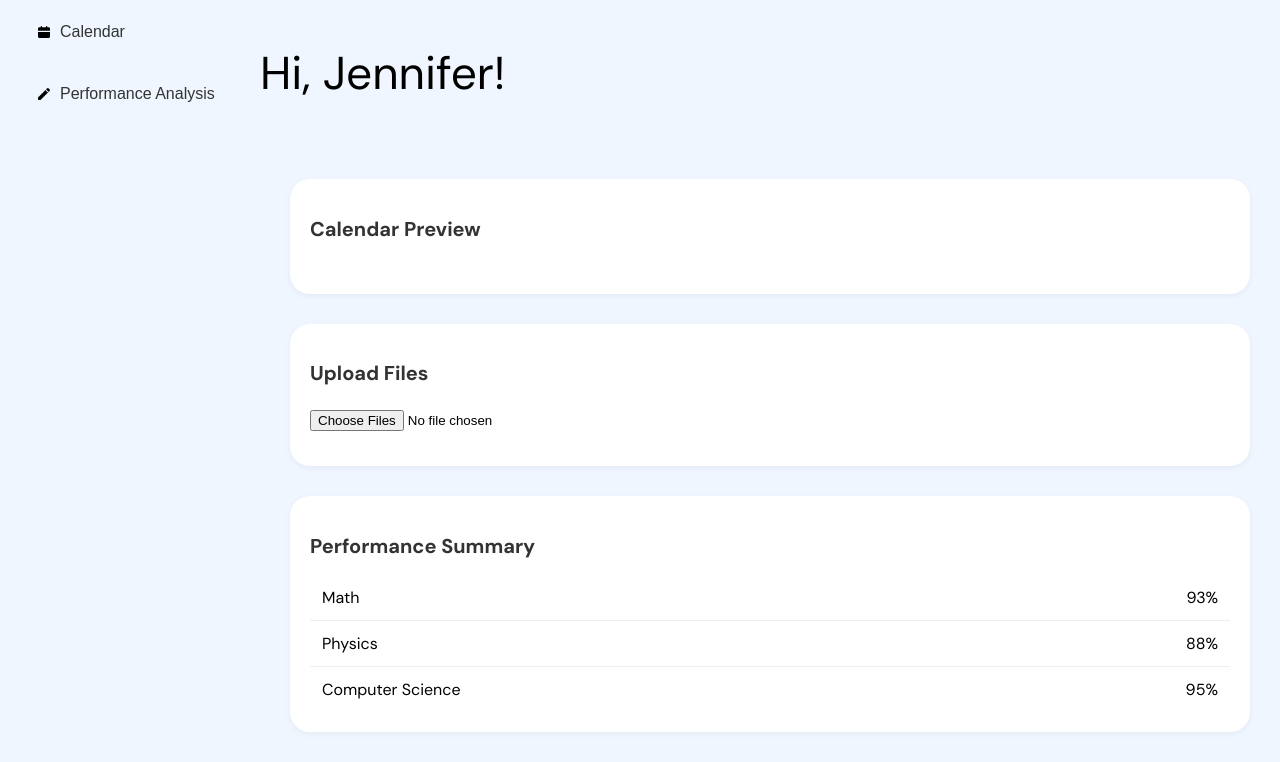
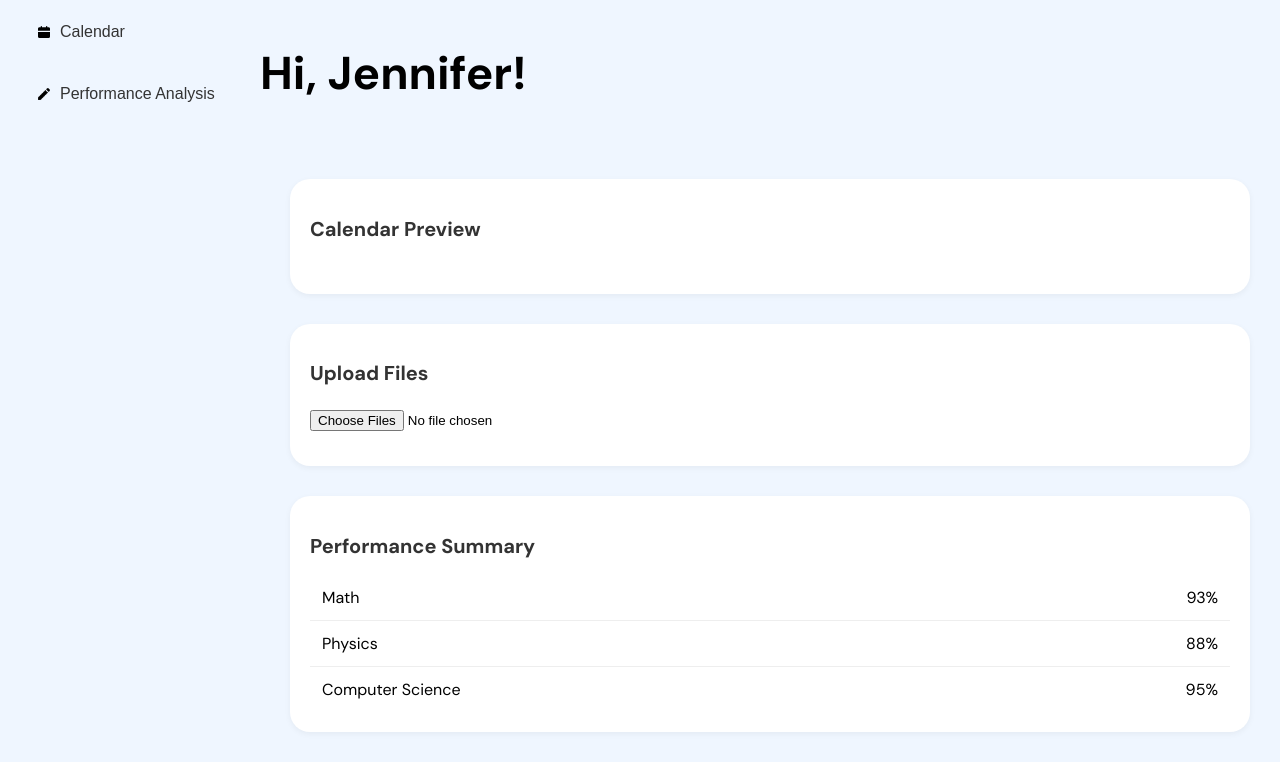
Before and after one commit to stella-wyj/hardcore, a plain HTML site: page public/index.html in a window 1280 px wide. Shown: the part 75-837 px from the top of the page. Drawn offline with Linux system fonts and the light colour scheme; files whose address does not match are found by name.

Commit message:
bolded intro

```diff
--- a/public/index.html
+++ b/public/index.html
@@ -40,7 +40,7 @@
       </header>
 
       <div class="hi">
-        <p> Hi, Jennifer!</p>
+        <p> <b>Hi, Jennifer!</b></p>
       </div>
 
       <main class="main-content">
```
